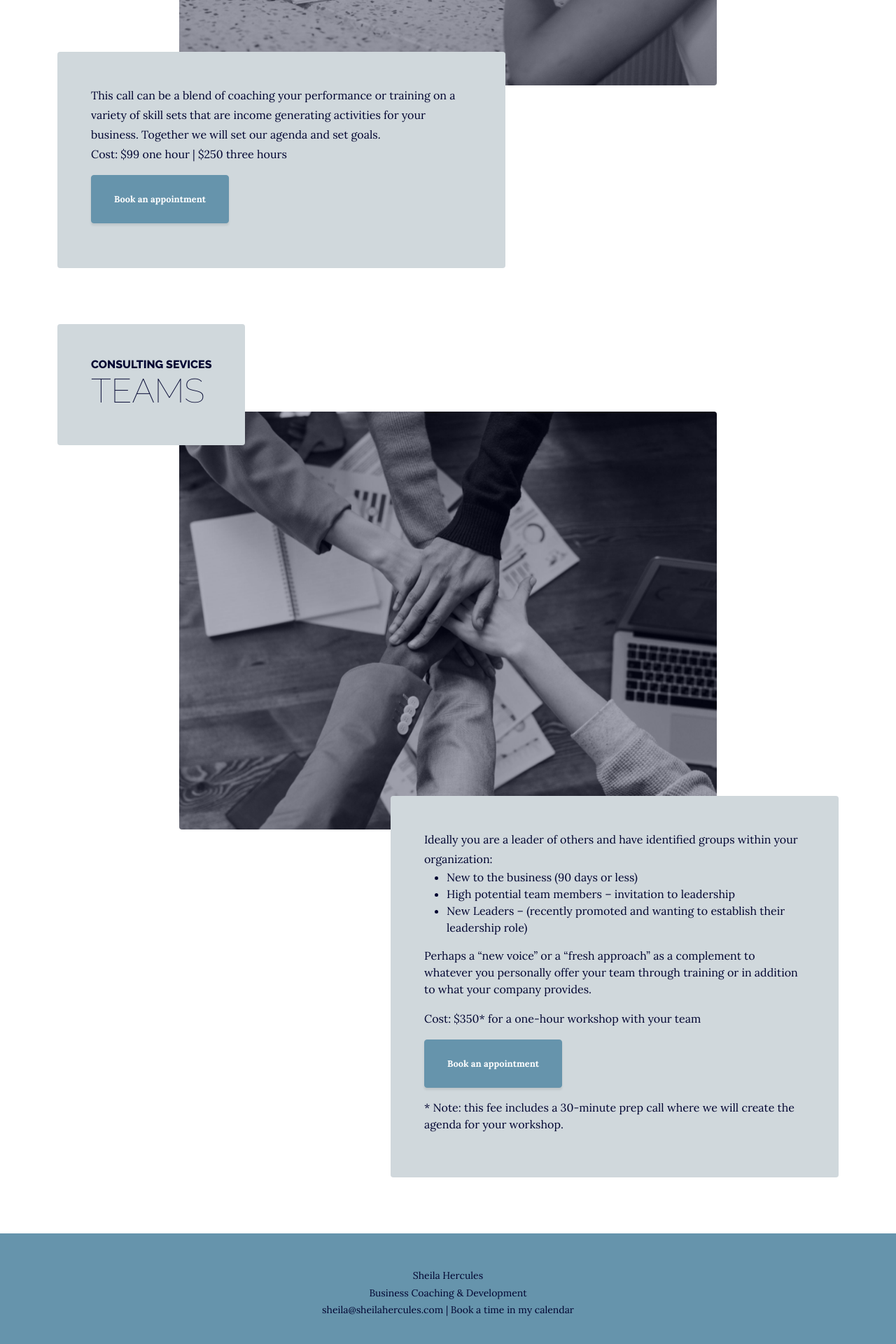
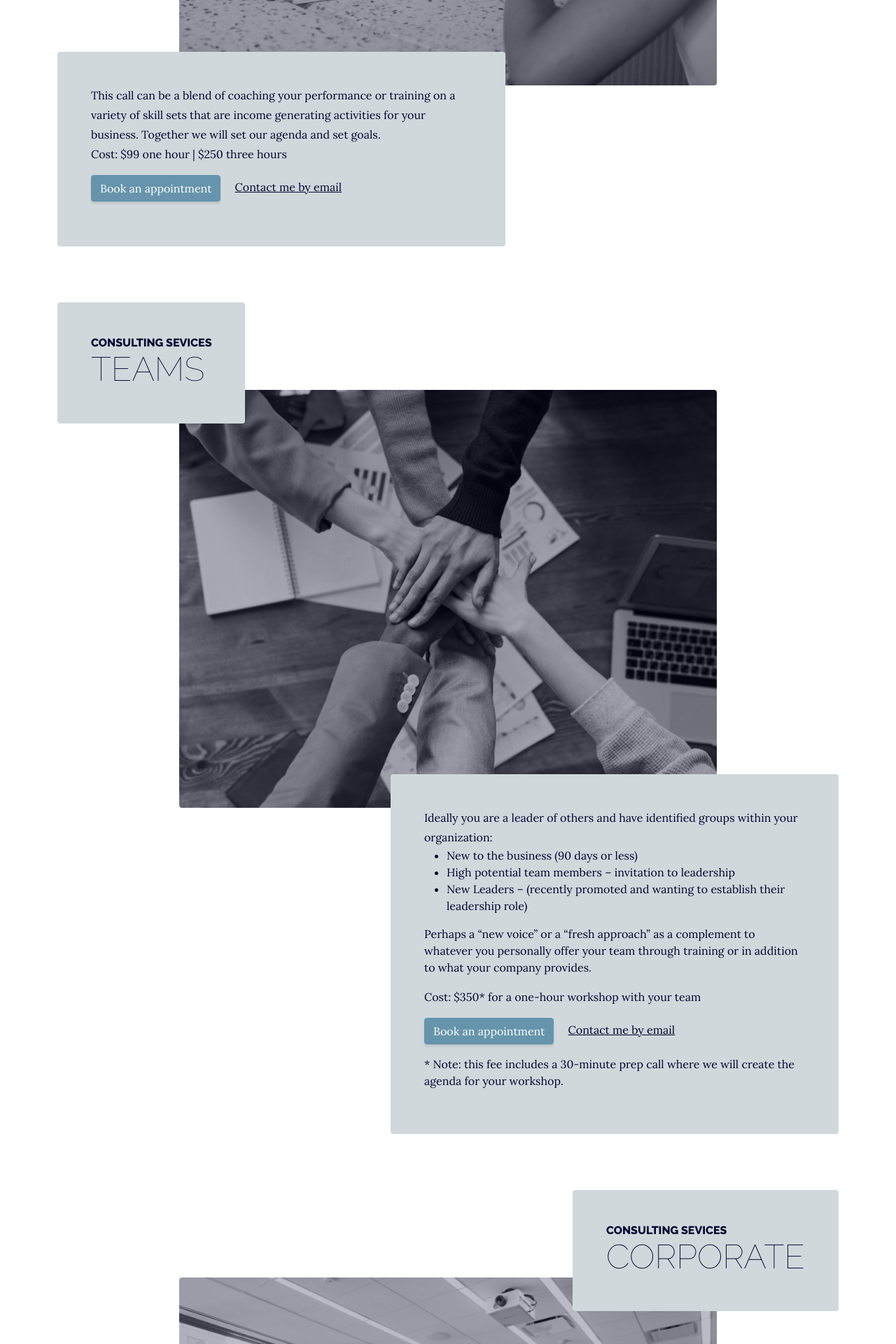
Before and after one commit to andrewhercules/sheilahercules-website, a Jekyll site: the page built from pages/services.html, in a window 1280 px wide. Shown: the part 1024-2944 px from the top of the page at 70% size. Built offline with Jekyll 4.4.1, drawn with Linux system fonts in a browser that asks for light colours; some of the changed text lies outside the part shown.

Commit message:
Updated services page

```diff
--- a/assets/css/custom.css
+++ b/assets/css/custom.css
@@ -34,7 +34,8 @@ body {
   --bs-body-color: #000430;
 }
 
-.site-heading-upper {
+.site-heading-upper,
+.contact-link {
   color: #000430;
 }
 
--- a/pages/services.html
+++ b/pages/services.html
@@ -22,7 +22,8 @@ permalink: /services
           </p>
           <p class="font-weight-bold">Cost: $99 one hour | $250 three hours</p>
           <p>
-            <a class="btn btn-primary btn-xl" href="#!">Book an appointment</a>
+            <a class="btn btn-primary" href="https://calendly.com/sheilahercules/15min?back=1&month=2021-11" target="_blank">Book an appointment</a>
+            <a class="mx-3 contact-link" href="mailto:contact@sheilahercules.com">Contact me by email</a></span>
           </p>
         </div>
       </div>
@@ -55,8 +56,8 @@ permalink: /services
           </p>
           <p class="font-weight-bold">Cost: $350* for a one-hour workshop with your team</p>
           <p>
-            <a class="btn btn-primary btn-xl" href="#!">Book an appointment</a>
-          </p>
+            <a class="btn btn-primary" href="https://calendly.com/sheilahercules/15min?back=1&month=2021-11" target="_blank">Book an appointment</a>
+            <a class="mx-3 contact-link" href="mailto:contact@sheilahercules.com">Contact me by email</a></span>          </p>
           </p>
           * Note: this fee includes a 30-minute prep call where we will create the agenda for your workshop.
           </p>
@@ -65,27 +66,80 @@ permalink: /services
     </div>
   </div>
 </section>
-<!-- <section class="page-section">
+<section class="page-section">
   <div class="container">
     <div class="product-item">
       <div class="product-item-title d-flex">
         <div class="bg-faded p-5 d-flex ms-auto rounded">
           <h2 class="section-heading mb-0">
-            <span class="section-heading-upper">From Around the World</span>
-            <span class="section-heading-lower">Bulk Speciality Blends</span>
+            <span class="section-heading-upper">Consulting sevices</span>
+            <span class="section-heading-lower">Corporate</span>
           </h2>
         </div>
       </div>
-      <img class="product-item-img mx-auto d-flex rounded img-fluid mb-3 mb-lg-0" src="assets/img/products-03.jpg"
-        alt="..." />
+      <img class="product-item-img mx-auto d-flex rounded img-fluid mb-3 mb-lg-0" src="assets/img/sheila-hercules-corporate-consulting.png"/>
       <div class="product-item-description d-flex me-auto">
         <div class="bg-faded p-5 rounded">
-          <p class="mb-0">Travelling the world for the very best quality coffee is something take pride in. When you
-            visit us, you'll always find new blends from around the world, mainly from regions in Central and South
-            America. We sell our blends in smaller to large bulk quantities. Please visit us in person for more details.
+          <p class="mb-0">
+            Need a fresh pair of eyes to help with strategy? Looking how to recalibrate existing programs for better results?
+            An extra pair of hands to kick off a new program?
+            <ul>
+              <li>Journey mapping</li>
+              <li>New Consultant experience</li>
+              <li>Communication strategies</li>
+              <li>Recognition – Rewards </li>
+              <li>Retention</li>
+              <li>Leadership development</li>
+            </ul>
           </p>
+          <p>
+            Here are a few examples of recent client projects that I completed over the last six months.
+          </p>
+          <p>
+            <b>Company A, a mid-size direct sales company in the health and personal care sector</b>
+          </p>
+          <p>
+            The company reached out to me as they wanted to focus on two key areas:
+            <ol>
+              <li>Overhauling their New Consultant onboarding to increase consultant participation and engagement within the first 30 days.</li>
+              <li>Encouraging the development and retention of mid- to senior-level field Leaders</li>
+            </ol>
+          </p>
+          <p>
+            To help this company achieve its goals, I focused on four key areas:
+            <ul>
+              <li>Conducted a comprehensive review of the Consultant Starter Kit and made a series of recommendations to contents of product and paperwork</li>
+              <li>Reviewed and edited all existing paperwork and forms for new Consultants to align with broader strategies to strengthen the onboarding experience</li>
+              <li>Created a new email campaign to encourage quick actions and next steps to quickly familiarize new Consultants with business opportunity and support their initial engagement</li>
+              <li>Audited all existing training documents and developed a new layout and consultant journey for Online Training Center that offered a more focused and on-demand training experience</li>
+            </ul>
+          </p>
+          <p>
+            <b>Company B, a mid-size direct sales company in the clothing and accessories sector</b>
+          </p>
+            After a period of substantial growth, this company wanted to:
+            <ol>
+              <li>Increase engagement with their Conulstants using their preferred platform (Facebook) </li>
+              <li>Provide timely recognition to support Leadership Development</li>
+            </ol>
+          </p>
+          <p>
+            Working with their senior leadership team and founder, I helped the team:
+            <ul>
+              <li>Create and execute recognition posts and messages to Field</li>
+              <li>Outlined strategy for internal staff to continue Recognition work</li>
+            </ul>
+          </p>
+        </p>
+        <p>
+          Let's connect and see how I can help you and your organisation engage with the field!
+        </p>
+        <p class="font-weight-bold">Cost: Varies depending on the size and scope of the project</p>
+        <p>
+          <a class="btn btn-primary" href="https://calendly.com/sheilahercules/15min?back=1&month=2021-11" target="_blank">Book an appointment</a>
+          <a class="mx-3 contact-link" href="mailto:contact@sheilahercules.com">Contact me by email</a></span>        </p>
         </div>
       </div>
     </div>
   </div>
-</section> -->
+</section>
```
Also changed, not shown: assets/img/sheila-hercules-corporate-consulting.png (added).
